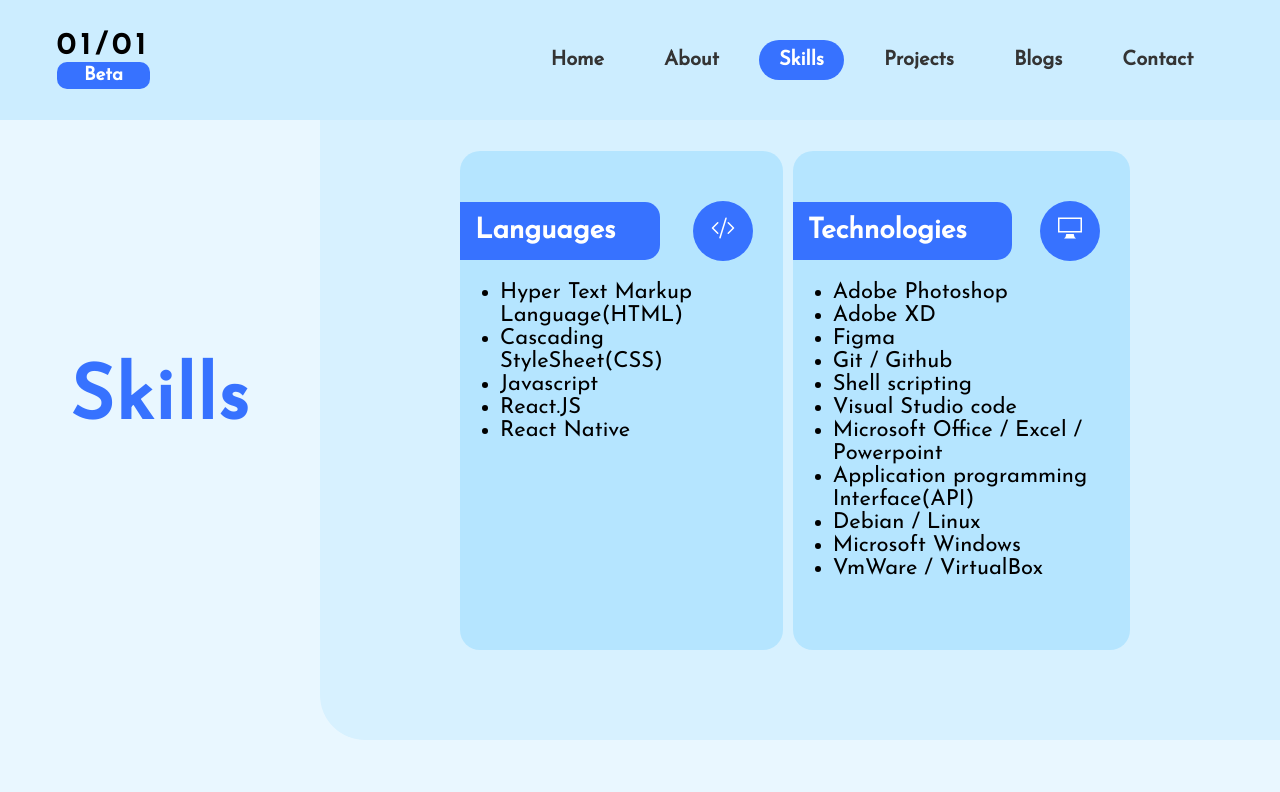
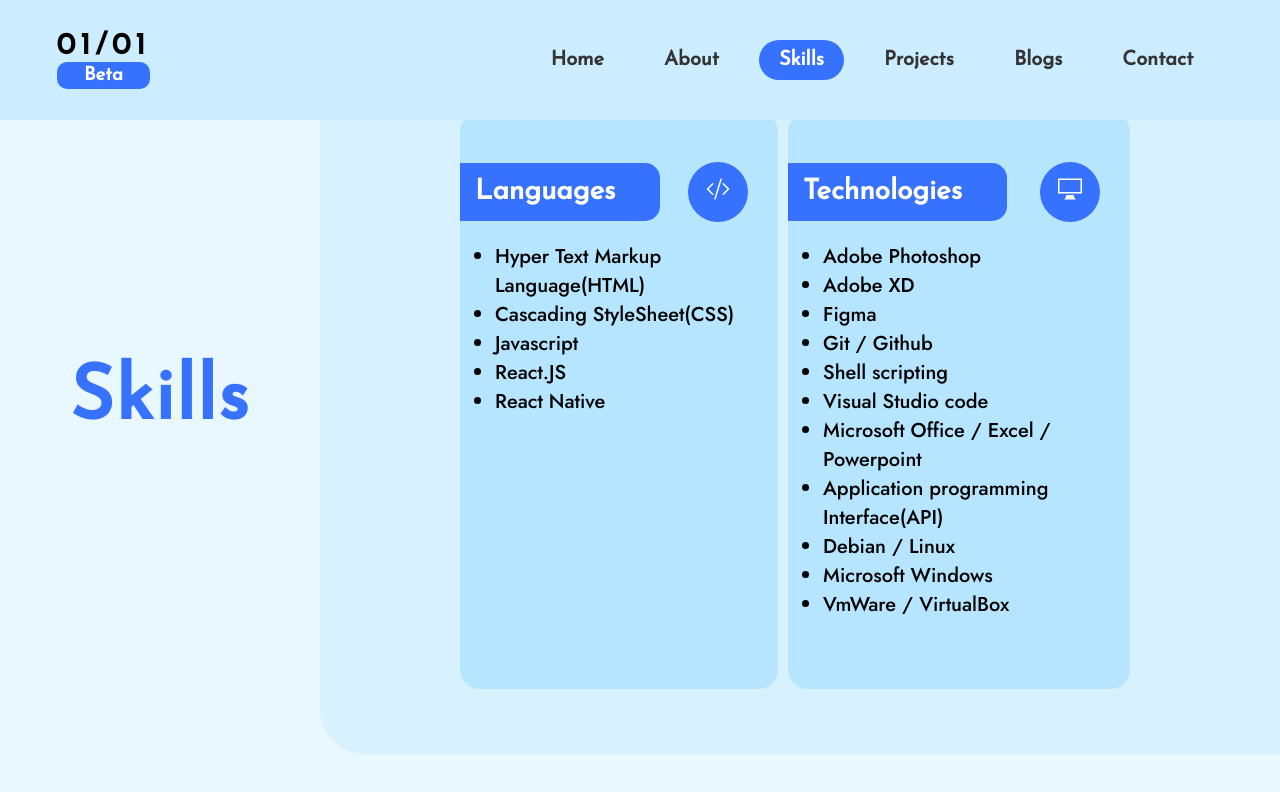
Before and after one commit to wantedbear007/home, a React (Create React App) app: page /skills in a window 1280 px wide. Shown: the top 792 px of the page. Built offline with nearby package versions, Linux system fonts and the light colour scheme.

Commit message:
Changed fonts for paragraphs, fixed some alignment issues.

```diff
--- a/public/index.html
+++ b/public/index.html
@@ -22,16 +22,12 @@
       integrity="sha384-AYmEC3Yw5cVb3ZcuHtOA93w35dYTsvhLPVnYs9eStHfGJvOvKxVfELGroGkvsg+p"
       crossorigin="anonymous"
     />
-    <!--
-      Notice the use of %PUBLIC_URL% in the tags above.
-      It will be replaced with the URL of the `public` folder during the build.
-      Only files inside the `public` folder can be referenced from the HTML.
+   <!-- Google Fonts -->
 
-      Unlike "/favicon.ico" or "favicon.ico", "%PUBLIC_URL%/favicon.ico" will
-      work correctly both with client-side routing and a non-root public URL.
-      Learn how to configure a non-root public URL by running `npm run build`.
-    -->
-    <title>React App</title>
+   <link rel="preconnect" href="https://fonts.googleapis.com">
+   <link rel="preconnect" href="https://fonts.gstatic.com" crossorigin>
+   <link href="https://fonts.googleapis.com/css2?family=Jost:wght@500&display=swap" rel="stylesheet">
+    <title> Bhanu a <Developer/></title>
   </head>
   <body>
     <noscript>You need to enable JavaScript to run this app.</noscript>
--- a/src/pages/About/About.css
+++ b/src/pages/About/About.css
@@ -28,6 +28,7 @@
 .paragraph {
   font-size: 25px;
   word-spacing: 5px;
+  font-family: 'Jost', serif;
 }
 .learnMoreButton {
   font-size: 18px;
--- a/src/pages/Home/Home.css
+++ b/src/pages/Home/Home.css
@@ -14,7 +14,8 @@
   color: #3772ff;
 }
 .slogan {
-  font-size: 32px;
+  font-family: 'Jost', sans-serif;
+  font-size: 30px;
   font-weight: 500;
   margin: 20px 0;
 }
@@ -84,6 +85,7 @@
     width: 350px;
   }
   .slogan {
+
     font-size: 24px;
   }
   .designation {
--- a/src/pages/Projects/Projects.css
+++ b/src/pages/Projects/Projects.css
@@ -47,6 +47,7 @@
 
 .detailsParagraph {
   font-size: 25px;
+  font-family: 'Jost', sans-serif;
   width: 70%;
 }
 
--- a/src/pages/Skills/Skills.css
+++ b/src/pages/Skills/Skills.css
@@ -34,7 +34,7 @@
   background-color: #d7f1ff;
   width: 75%;
   flex-wrap: wrap;
-  padding: 90px 140px;
+  padding: 65px 140px;
   border-radius: 45px 0px 0px 45px;
   justify-content: space-around;
 }
@@ -70,11 +70,12 @@
 }
 
 .listItems {
-  padding: 20px 40px;
+  padding: 20px 35px;
 }
 
 .listItems li {
-  font-size: 22px;
+  font-size: 20px;
+  font-family: 'Jost', sans-serif;
 }
 
 @media screen and (max-width: 1250px) {
```
